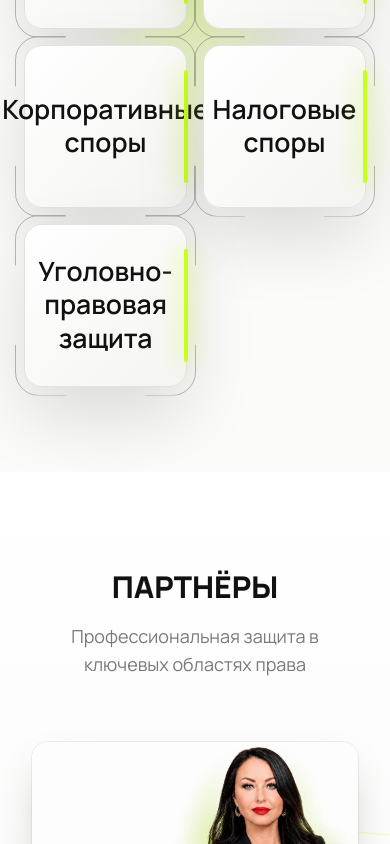
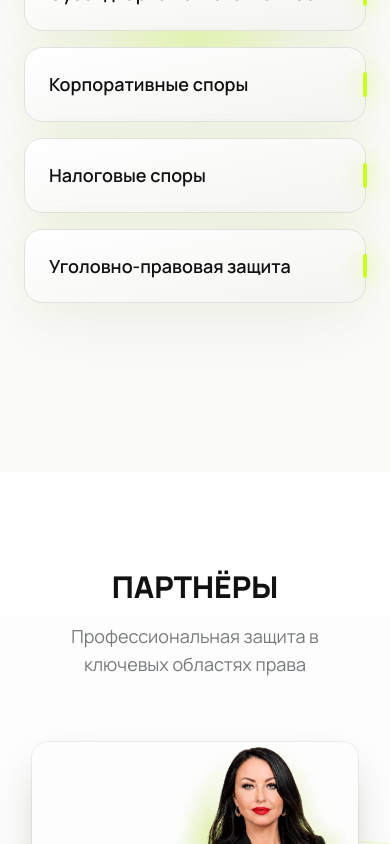
Before and after one commit to artempataga1-pixel/ships_project, a Next.js app: page / in a window 390 px wide. Shown: the part 2060-2904 px from the top of the page. Built offline with nearby package versions, Linux system fonts and the light colour scheme.

Commit message:
project-yuriki: адаптив блоков «Компетенции»/«Партнёры»/«Практики» под планшет, убрано фото-фон формы контактов на мобилке/планшете

```diff
--- a/src/components/sections/CompetenciesSection.tsx
+++ b/src/components/sections/CompetenciesSection.tsx
@@ -321,12 +321,35 @@ export function CompetenciesSection({ variant = 'flow' }: CompetenciesSectionPro
           </div>
         </div>
 
-        {/* Мобильная и планшетная раскладка — те же квадратные карточки, что и в
-            десктопной орбите (рамка-скобка по углам, лайм-полоса, текст по центру),
-            но статичные, без анимации, в простой сетке на 2 колонки */}
-        <div className="mt-16 grid grid-cols-2 gap-4 sm:gap-6 lg:hidden">
+        {/* Телефон (<640px) — исходная раскладка: прямоугольные карточки,
+            текст слева, без изменений */}
+        <div className="mt-16 grid grid-cols-1 gap-4 sm:hidden">
           {PRACTICES.map((practice) => (
-            <div key={practice.title} className="relative mx-auto aspect-square w-full max-w-[280px]">
+            <div
+              key={practice.title}
+              className="
+                relative p-6 rounded-[18px] border border-[var(--color-line)]
+                bg-gradient-to-br from-white to-[var(--color-surface-soft)]
+                shadow-[var(--shadow-card)]
+              "
+            >
+              <span
+                className="pointer-events-none absolute right-[-2px] top-6 bottom-6 w-1 rounded-full bg-[var(--color-lime)]"
+                style={{ boxShadow: '0 0 24px var(--color-lime)' }}
+              />
+              <h3 className="font-heading text-lg font-semibold leading-snug text-[var(--color-text)]">
+                {practice.title}
+              </h3>
+            </div>
+          ))}
+        </div>
+
+        {/* Планшет (640–1023px) — те же квадратные карточки, что и в десктопной
+            орбите (рамка-скобка по углам, лайм-полоса, текст по центру), но
+            статичные, без анимации, в простой сетке на 2 колонки */}
+        <div className="mt-16 hidden sm:grid grid-cols-2 gap-6 lg:hidden">
+          {PRACTICES.map((practice) => (
+            <div key={practice.title} className="relative mx-auto aspect-square w-full max-w-[320px]">
               <div
                 className="
                   relative flex h-full w-full flex-col items-center justify-center
@@ -348,7 +371,7 @@ export function CompetenciesSection({ variant = 'flow' }: CompetenciesSectionPro
                   className="pointer-events-none absolute right-[-2px] top-6 bottom-6 w-1 rounded-full bg-[var(--color-lime)]"
                   style={{ boxShadow: '0 0 24px var(--color-lime)' }}
                 />
-                <p className="px-4 text-center text-[clamp(26px,6.8vw,34px)] font-semibold leading-tight text-[var(--color-text)]">
+                <p className="px-5 text-center text-[clamp(20px,5vw,26px)] font-semibold leading-tight text-[var(--color-text)]">
                   {practice.title}
                 </p>
               </div>
--- a/src/components/sections/PartnersSection.tsx
+++ b/src/components/sections/PartnersSection.tsx
@@ -141,7 +141,7 @@ function MobilePartnerCard({ member }: { member: TeamMember }) {
             backface-visibility:hidden). pointer-events:none, пока не
             перевёрнута — дополнительная подстраховка от того же перехвата. */}
         <div
-          className="absolute inset-0 overflow-hidden rounded-2xl bg-[#25292c] p-4 ring-1 ring-white/10 shadow-[0_18px_44px_-14px_rgba(25,35,10,0.3)]"
+          className="absolute inset-0 overflow-hidden rounded-2xl bg-[#25292c] p-[clamp(16px,4vw,32px)] ring-1 ring-white/10 shadow-[0_18px_44px_-14px_rgba(25,35,10,0.3)]"
           style={{
             backfaceVisibility: 'hidden',
             transform: 'rotateY(180deg)',
@@ -153,16 +153,19 @@ function MobilePartnerCard({ member }: { member: TeamMember }) {
             style={{ boxShadow: '0 0 20px var(--color-lime-glow)' }}
           />
           {achievements.length > 0 ? (
-            <ul className="flex h-full flex-col justify-center gap-1.5 pl-2.5">
+            <ul className="flex h-full flex-col justify-center gap-[clamp(6px,1.6vw,14px)] pl-[clamp(10px,2.4vw,20px)]">
               {achievements.map((item) => (
-                <li key={item} className="flex gap-2 text-[10.5px] leading-[1.3] text-white/85">
+                <li
+                  key={item}
+                  className="flex gap-[0.6em] text-[clamp(10.5px,2.6vw,19px)] leading-[1.3] text-white/85"
+                >
                   <span className="mt-[0.45em] h-[0.4em] w-[0.4em] shrink-0 rounded-full bg-[var(--color-lime)]" />
                   {item}
                 </li>
               ))}
             </ul>
           ) : (
-            <p className="pl-2.5 text-[13px] leading-snug text-white/70">
+            <p className="pl-[clamp(10px,2.4vw,20px)] text-[clamp(14px,3vw,22px)] leading-snug text-white/70">
               Информация о регалиях уточняется.
             </p>
           )}
@@ -469,7 +472,7 @@ export function PartnersSection({ variant = 'flow' }: PartnersSectionProps) {
             её акцентирует центральное место, в плоской сетке та же роль работает
             только через порядок. Локальная сортировка не трогает TEAM/cardsRef
             десктопной дуги выше — там позиция в массиве держит fanPosition/panelSide. */}
-        <div className="mt-16 grid grid-cols-1 sm:grid-cols-2 gap-6 lg:hidden">
+        <div className="mx-auto mt-16 grid max-w-[640px] grid-cols-1 gap-8 lg:hidden">
           {MOBILE_TEAM_ORDER.map((member) => (
             <MobilePartnerCard key={member.name} member={member} />
           ))}
--- a/src/components/sections/PracticesSection.tsx
+++ b/src/components/sections/PracticesSection.tsx
@@ -209,7 +209,7 @@ export function PracticesSection() {
   return (
     <section id="practices" ref={sectionRef} className="relative bg-[var(--color-bg)]">
       {/* Экран-заголовок: уезжает вверх обычным скроллом, как интро в референсе */}
-      <div className="relative flex min-h-svh flex-col items-center justify-start overflow-hidden px-6 pt-28 text-center lg:h-dvh lg:justify-center lg:pt-0">
+      <div className="relative flex flex-col items-center justify-start overflow-hidden px-6 pt-28 pb-16 text-center lg:h-dvh lg:justify-center lg:pt-0 lg:pb-0">
         {/* Светлый градиент секции + мягкий лайм-glow за заголовком */}
         <div
           aria-hidden
--- a/src/components/sections/contacts-section.css
+++ b/src/components/sections/contacts-section.css
@@ -506,12 +506,10 @@
     width: 100%;
     min-height: 0;
     aspect-ratio: auto;
-    padding: calc(66.56vw + 20px) clamp(16px, 5vw, 32px) 32px;
+    padding: clamp(24px, 6vw, 40px) clamp(16px, 5vw, 32px) 32px;
     overflow: visible;
     flex-direction: column;
-    background-image: url("/contact-assets/contact-background.png");
-    background-position: 50% 0;
-    background-size: 100% auto;
+    background-image: none;
   }
 
   .pb-contact__intro,
```
